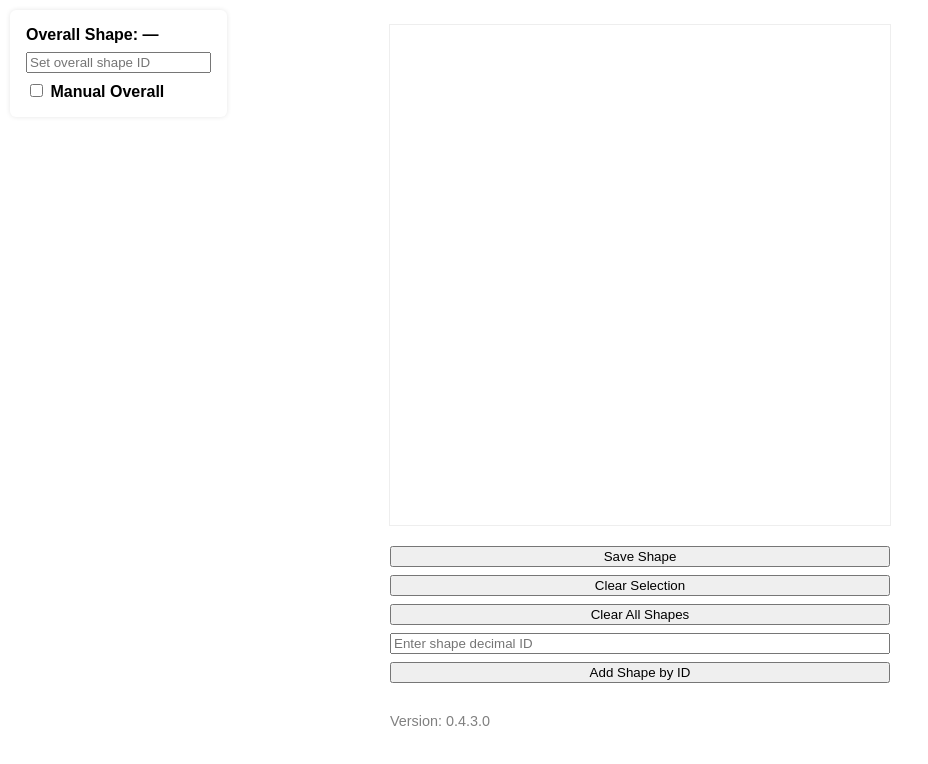
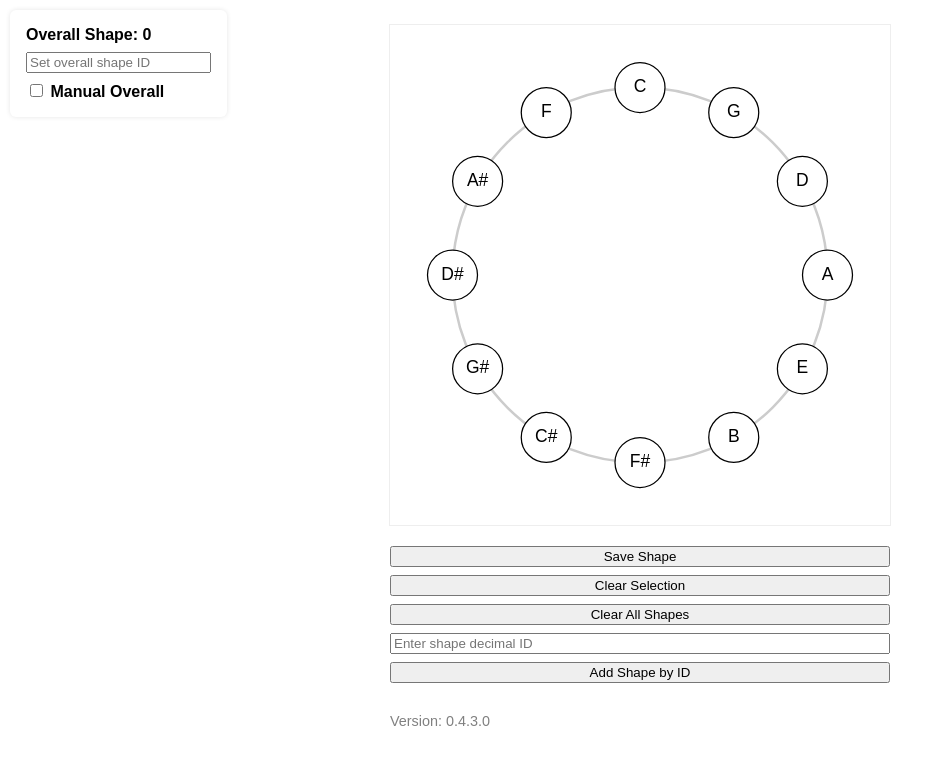
Before and after one commit to TiltAbricot/C5, a plain HTML site: page index.html in a window 1280 px wide. Shown: the whole page, without its empty margins (0-928 px from the left). Drawn offline with Linux system fonts and the light colour scheme.

Commit message:
Update index.html

```diff
--- a/index.html
+++ b/index.html
@@ -40,9 +40,7 @@
     <div id="app-version">Version: 0.4.3.0</div>
   </div>
   <script>
-document.addEventListener("DOMContentLoaded", () => {
 const svg = document.getElementById("circle");
-
 const shapeList = document.getElementById("shape-list");
 const chromatic = ["C", "C#", "D", "D#", "E", "F", "F#", "G", "G#", "A", "A#", "B"];
 const circleFifths = Array.from({ length: 12 }, (_, i) => chromatic[(i * 7) % 12]);
@@ -54,10 +52,45 @@ document.addEventListener("DOMContentLoaded", () => {
 let overallShape = new Set();
 let useManualOverallShape = false;
 
-  // ... all the rest of your code logic remains here unchanged, adjusted to work inside this scope
+function getCoords(note) {
+  const index = circleFifths.indexOf(note);
+  const angle = (Math.PI * 2 * index / 12) - Math.PI / 2;
+  return [center + radius * Math.cos(angle), center + radius * Math.sin(angle)];
+}
 
+function getShapeBinaryDecimal(notes) {
+  const binary = circleFifths.map(n => notes.has(n) ? "1" : "0");
+  let min = parseInt(binary.join(""), 2);
+  for (let i = 1; i < binary.length; i++) {
+    const rotated = binary.slice(i).concat(binary.slice(0, i));
+    const val = parseInt(rotated.join(""), 2);
+    if (val < min) min = val;
+  }
+  return min;
+}
+
+function drawPolygon(notes, fill, stroke) {
+  const coords = circleFifths.filter(n => notes.has(n)).map(getCoords);
+  if (coords.length < 2) return;
+  const polygon = document.createElementNS("http://www.w3.org/2000/svg", "polygon");
+  polygon.setAttribute("points", coords.map(([x, y]) => `${x},${y}`).join(" "));
+  polygon.setAttribute("fill", fill);
+  polygon.setAttribute("stroke", stroke);
+  svg.appendChild(polygon);
+}
+
+function drawNotes() {
+  circleFifths.forEach(note => {
+    const [x, y] = getCoords(note);
+    const circle = document.createElementNS("http://www.w3.org/2000/svg", "circle");
+    circle.setAttribute("cx", x);
+    circle.setAttribute("cy", y);
+    circle.setAttribute("r", 20);
+    circle.classList.add("note");
+    if (selectedNotes.has(note)) circle.classList.add("selected");
+    circle.addEventListener("click", () => {
+      selectedNotes.has(note) ? selectedNotes.delete(note) : selectedNotes.add(note);
       update();
-});
     });
     svg.appendChild(circle);
 
@@ -153,6 +186,11 @@ document.addEventListener("DOMContentLoaded", () => {
   updateOverallShapeLabel();
 }
 
+// Event listeners
+
+updateShapeList();
+update();
+
 document.getElementById("save-shape").onclick = () => {
   if (selectedNotes.size > 1) {
     savedShapes.push({ notes: new Set(selectedNotes), color: shapeColors[savedShapes.length % shapeColors.length] });
@@ -190,8 +228,6 @@ document.addEventListener("DOMContentLoaded", () => {
   useManualOverallShape = e.target.checked;
   update();
 };
-
-    update();
 </script>
 </body>
 </html>
```
Lines whose indentation alone changed are shown as unchanged.
